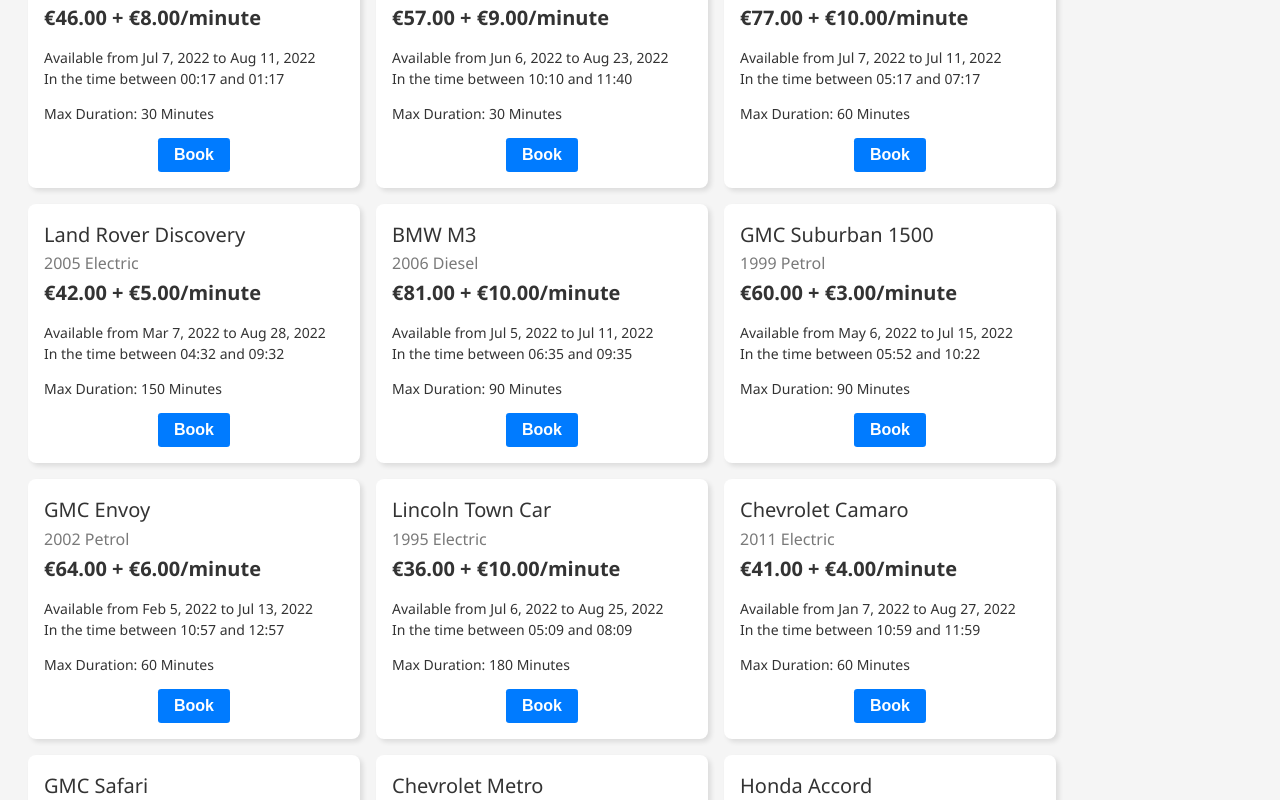
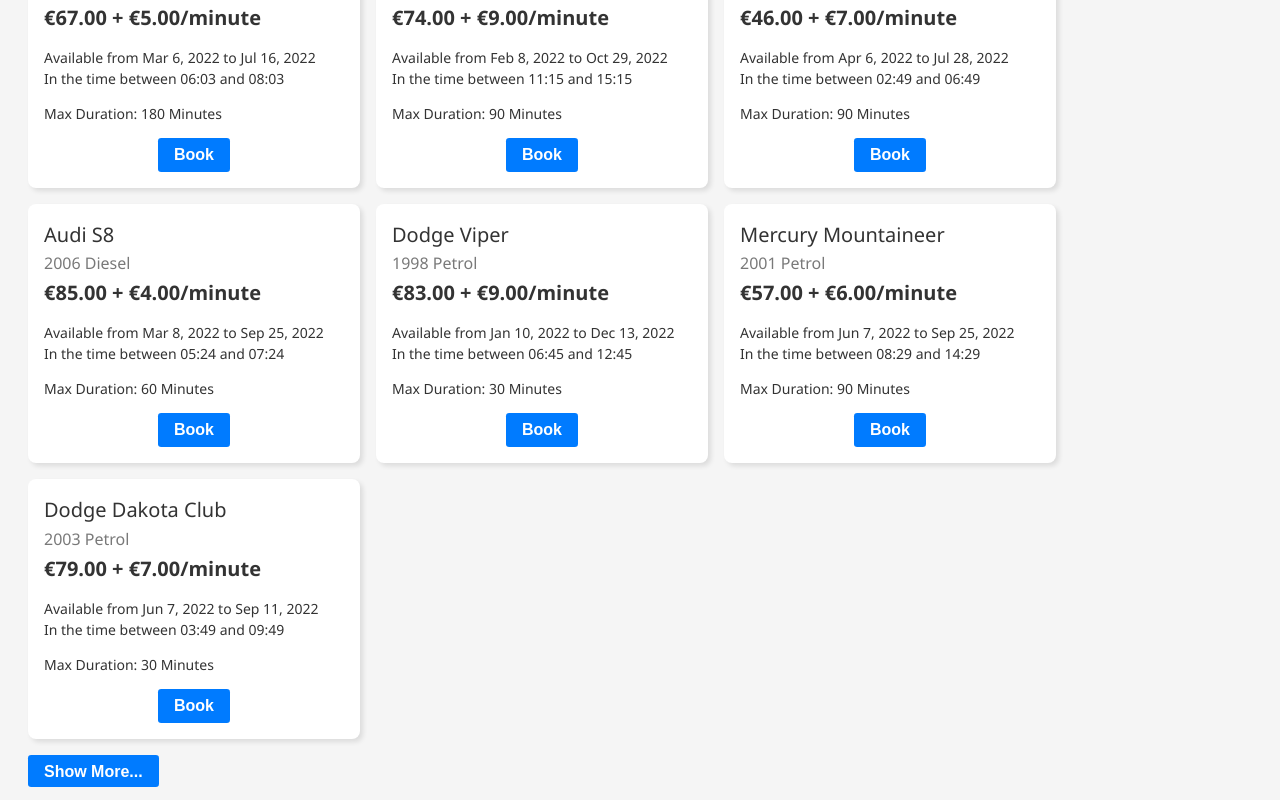
Before and after one commit to MainScript/Carsharing_FK_Angular, an Angular app: page /home in a window 1280 px wide. Shown: the part 480-1280 px from the top of the page. Built offline with nearby package versions, Linux system fonts and the light colour scheme.

Commit message:
progress

```diff
--- a/src/app/components/booking-dialog/booking-dialog.component.html
+++ b/src/app/components/booking-dialog/booking-dialog.component.html
@@ -1,11 +1,23 @@
-<h1 mat-dialog-title>{{ data.car.make }} {{ data.car.model }}</h1>
+<h1 mat-dialog-title>{{ data.make }} {{ data.model }}</h1>
 <div mat-dialog-content>
-    <div class="priceInfo">{{ priceTotal | currency: 'EUR' }}</div>
-    <div class="duration">
-      {{ data.dateRange[0] | date }} - {{ data.dateRange[1]  | date }} ({{ duration }} days)
+  <form [formGroup]="bookingForm">
+    <div>
+      <label for="date">Date: </label>
+      <input id="date" type="date" formControlName="date" (change)="updateForm()">
     </div>
+    <div>
+      <label for="start_time">Start time: </label>
+      <input id="start_time" type="time" formControlName="start_time" (change)="updateForm()">
+    </div>
+    <div>
+      <label for="duration">Duration: </label>
+      <mat-slider [min]="30" [max]="180" [step]="30" thumbLabel (change)="updateForm()" formControlName="duration"></mat-slider>
+    </div>
+  </form>
+  <p *ngIf="available">Total Price: {{ priceTotal | currency: 'EUR' }}</p>
     <div class="actions">
-      <button class="button yes" (click)="onBook()">Book</button>
+      <button class="button yes" (click)="onBook()" *ngIf="available">Book</button>
+      <p class="error" *ngIf="!available">This car is<br>not available!</p>
       <button class="button no" (click)="onCancel()">Cancel</button>
     </div>
 </div>
--- a/src/app/components/booking-dialog/booking-dialog.component.scss
+++ b/src/app/components/booking-dialog/booking-dialog.component.scss
@@ -31,3 +31,9 @@
         background-color: #580000;
     }
 }
+
+.error {
+    color: red;
+    font-size: 0.8rem;
+    text-align: center;
+}
--- a/src/app/components/booking-dialog/booking-dialog.component.ts
+++ b/src/app/components/booking-dialog/booking-dialog.component.ts
@@ -1,5 +1,7 @@
-import { Component, Inject, OnInit } from '@angular/core';
+import { Component, Inject, OnDestroy, OnInit } from '@angular/core';
+import { FormControl, FormGroup } from '@angular/forms';
 import { MatDialogRef, MAT_DIALOG_DATA } from '@angular/material/dialog';
+import { Subscription } from 'rxjs';
 import { Car } from 'src/app/interfaces/car';
 
 @Component({
@@ -7,16 +9,48 @@
   templateUrl: './booking-dialog.component.html',
   styleUrls: ['./booking-dialog.component.scss']
 })
-export class BookingDialogComponent {
+export class BookingDialogComponent implements OnInit, OnDestroy {
 
   priceTotal: number = 0;
   duration: number = 0;
 
-  constructor(@Inject(MAT_DIALOG_DATA) public data: { car: Car, dateRange: Date[] }, public dialogRef: MatDialogRef<BookingDialogComponent>) { }
+  available: boolean = false;
 
+  subscriptions: Subscription[] = [];
+
+  bookingForm = new FormGroup({
+    date: new FormControl(new Date()),
+    start_time: new FormControl(new Date()),
+    duration: new FormControl(30),
+  });
+
+  constructor(@Inject(MAT_DIALOG_DATA) public data: Car, public dialogRef: MatDialogRef<BookingDialogComponent>) { }
   ngOnInit(): void {
-    this.duration = Math.ceil(((this.data.dateRange[1].getTime() + 1) - this.data.dateRange[0].getTime()) / (1000 * 60 * 60 * 24));
-    this.priceTotal = this.data.car.price * this.duration;
+    this.subscriptions.push(this.bookingForm.valueChanges.subscribe(value => {
+      this.priceTotal = this.calculatePrice();
+    }
+    ));
+  }
+
+  updateForm() {
+    if (this.checkAvailable) {
+      this.available = true;
+      this.priceTotal = this.calculatePrice();
+    } else {
+      this.available = false;
+    }
+  }
+
+  get checkAvailable() {
+    const date = this.bookingForm.value.date ?? new Date();
+    const start_time = new Date(`01 Jan 1970 ${this.bookingForm.value.start_time}`) ?? new Date();
+    const end_time = new Date(start_time.getTime() + (this.bookingForm.value.duration ?? 30) * 60000);
+    return this.data.from_date <= date && this.data.to_date >= date && this.data.from_time <= start_time && this.data.to_time >= end_time && this.data.max_duration >= (this.bookingForm.value.duration ?? 30);
+  }
+
+  calculatePrice() {
+    const duration = this.bookingForm.value.duration ?? 30;
+    return this.data.price + (duration * this.data.ppm);
   }
 
   onBook() {
@@ -27,4 +61,8 @@
     this.dialogRef.close(false);
   }
 
+  ngOnDestroy(): void {
+    this.subscriptions.forEach(subscription => subscription.unsubscribe());
+  }
+
 }
--- a/src/app/components/car-card/car-card.component.html
+++ b/src/app/components/car-card/car-card.component.html
@@ -1,5 +1,5 @@
 <div class="car-card">
-    <div class="title">{{ car.make }} {{ car.model }}</div>
+    <div class="title">{{ car.make }} {{ car.model }} {{ car.fuel == 'electric' ? 'E' : ''}} </div>
     <div class="subtitle">{{ car.year }} {{ car.fuel | titlecase }}</div>
     <div class="price">{{ car.price | currency: 'EUR' }} + {{ car.ppm | currency: 'EUR' }}/minute</div>
     <div class="footer">
--- a/src/app/components/car-card/car-card.component.ts
+++ b/src/app/components/car-card/car-card.component.ts
@@ -20,12 +20,8 @@
 
 
   onBook() {
-    console.log(this.car)
     let dialogRef = this.dialog.open(BookingDialogComponent, {
-      data: {
-        car: this.car,
-        dateRange: this.dateRange,
-      }
+      data: this.car,
     });
 
     dialogRef.afterClosed().subscribe(result => {
--- a/src/app/components/home/home.component.html
+++ b/src/app/components/home/home.component.html
@@ -22,5 +22,8 @@
     </div>
 </div>
 <div class="content">
-    <cs-car-card *ngFor="let car of cars" [car]="car" [dateRange]="[from, to]"></cs-car-card>
+    <div class="cars">
+        <cs-car-card *ngFor="let car of shownCars" [car]="car" [dateRange]="[from, to]"></cs-car-card>
+    </div>
+    <button class="showMoreButton" (click)="onShowMore()" *ngIf="maxOnPage < cars.length">Show More...</button>
 </div>
--- a/src/app/components/home/home.component.scss
+++ b/src/app/components/home/home.component.scss
@@ -46,7 +46,26 @@
 
 .content {
     padding: 2rem 1.75rem;
-    display: flex;
-    flex-direction: row;
-    flex-wrap: wrap;
+    .cars {
+        display: flex;
+        flex-direction: row;
+        flex-wrap: wrap;
+    }
 }
+
+.showMoreButton {
+    border-radius: 0.2rem;
+    max-height: 2rem;
+    color: #fff;
+    font-size: 1rem;
+    font-weight: bold;
+    text-align: center;
+    cursor: pointer;
+    transition: all 0.3s ease-in-out;
+    border: none;
+    padding: 0.5rem 1rem;
+    background-color: #007bff;
+    &:hover {
+        background-color: #0069d9;
+    }
+}
--- a/src/app/components/home/home.component.ts
+++ b/src/app/components/home/home.component.ts
@@ -18,8 +18,11 @@
     diesel: new FormControl(false),
   });
 
+  maxOnPage = 10;
+
   carsRaw: CarRaw[] = CarsJson;
   cars: Car[] = [];
+  shownCars: Car[];
   carsPipe: CarPipe;
 
   from: Date;
@@ -41,11 +44,24 @@
     this.to = new Date(Math.max(fromOld.getTime(), toOld.getTime()));
 
     this.cars = this.carsPipe.filter(this.carsRaw,  this.fuelselection.getRawValue() as FuelSelection, search ?? '', [this.from, this.to]);
+    this.showCars();
   }
 
   ngOnInit(): void {
     this.cars = this.carsPipe.transform(this.carsRaw);
     this.searchCars();
+    this.showCars();
   }
 
+  onShowMore() {
+    this.maxOnPage += 10;
+    if (this.maxOnPage > this.cars.length) {
+      this.maxOnPage = this.cars.length;
+    }
+    this.showCars();
+  }
+
+  showCars() {
+    this.shownCars = this.cars.slice(0, this.maxOnPage);
+  }
 }
--- a/src/app/material.ts
+++ b/src/app/material.ts
@@ -12,6 +12,7 @@
 import { FormsModule, ReactiveFormsModule } from '@angular/forms';
 import {MatNativeDateModule } from '@angular/material/core';
 import {MatCheckboxModule} from '@angular/material/checkbox';
+import {MatSliderModule} from '@angular/material/slider';
 
 export const MaterialComponents = [
     MatCommonModule,
@@ -28,5 +29,6 @@
     FormsModule,
     ReactiveFormsModule,
     MatNativeDateModule,
-    MatCheckboxModule
+    MatCheckboxModule,
+    MatSliderModule
 ];
```
Also changed, not shown: src/assets/cars.json.
